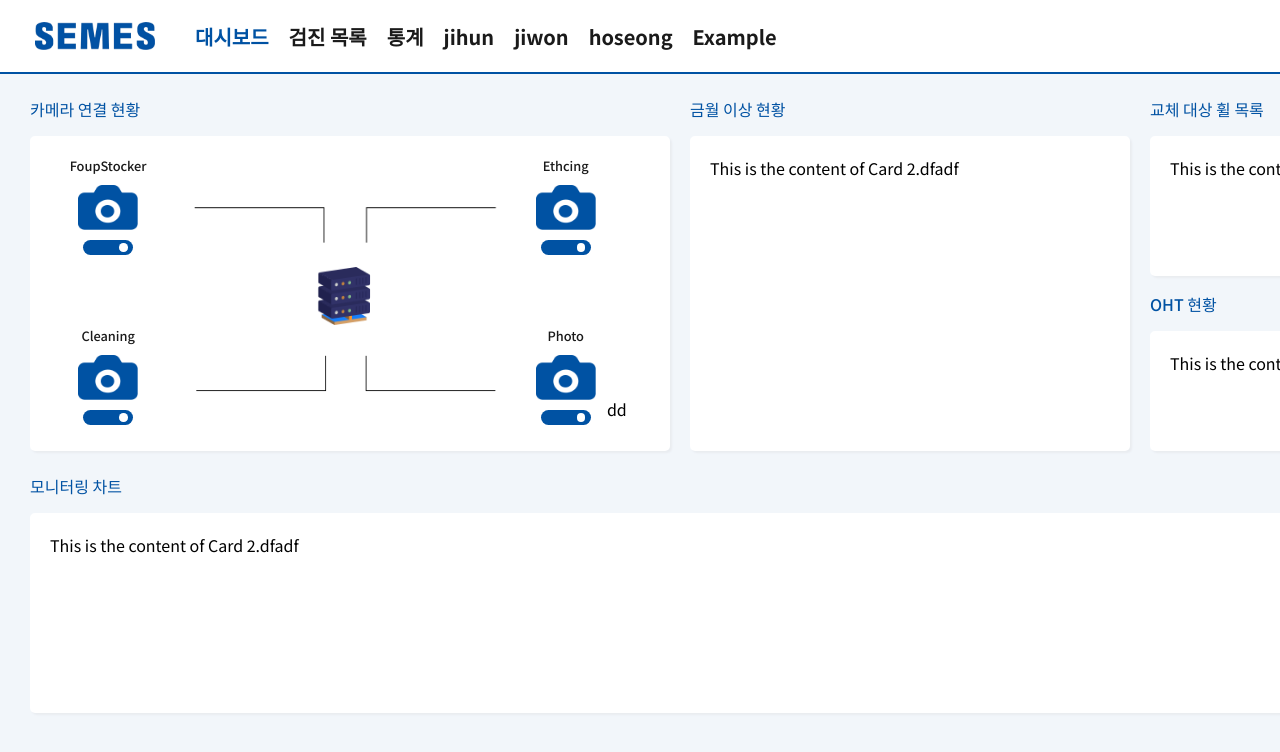
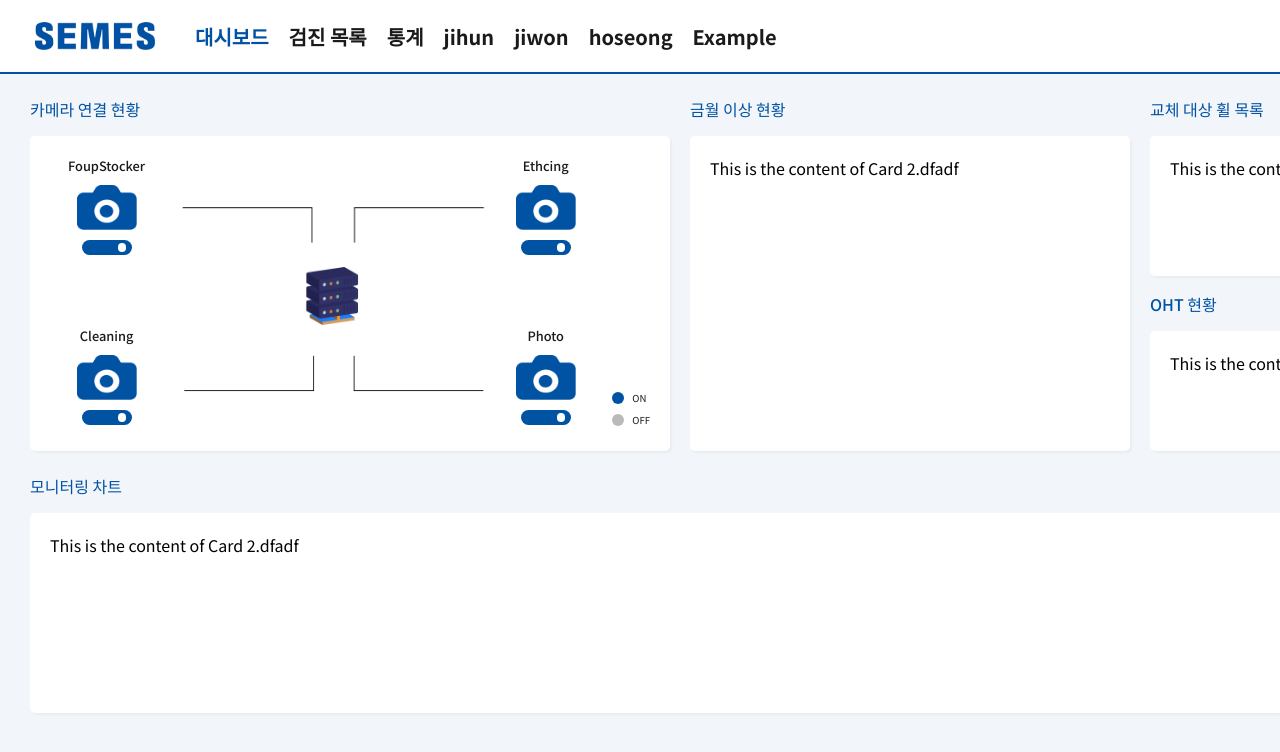
Before and after one commit to luke1546/Sebakwi, a React (Create React App) app in the folder Sebakwi-fe/: page / in a window 1280 px wide. Shown: the top 752 px of the page. Built offline with nearby package versions, Linux system fonts and the light colour scheme.

Commit message:
[feat] 24.05.02 카메라 연결  api 코드 틀  작성

```diff
--- a/Sebakwi-fe/package.json
+++ b/Sebakwi-fe/package.json
@@ -11,6 +11,7 @@
     "@types/node": "^16.18.96",
     "@types/react": "^18.2.79",
     "@types/react-dom": "^18.2.25",
+    "axios": "^1.6.8",
     "react": "^18.2.0",
     "react-dom": "^18.2.0",
     "react-router-dom": "^6.22.3",
--- a/Sebakwi-fe/src/components/Camera/Camera.tsx
+++ b/Sebakwi-fe/src/components/Camera/Camera.tsx
@@ -1,14 +1,27 @@
 import React, { useState } from 'react';
 import * as Styled from './Camera_style';
+// import axios from 'axios';
 
 // api 연결 고려해서 다시 짜기
+// api 받아오기(props로 전달됨)
+// 연결되면 파랑색, 아니면 회색
+// api 보내기
 
-type Camera = {
+type CameraTitle = {
   title: string;
 };
 
-export default function Camera({ title }: Camera) {
+export default function Camera({ title }: CameraTitle) {
   const [isActive, setIsActive] = useState(true);
+
+  // function toggleIsActive() {
+  //   axios
+  //     .post('', { id: title.toLowerCase(), status: isActive ? 0 : 1 })
+  //     .then((res) => {
+  //       setIsActive(!isActive);
+  //     })
+  //     .catch((err) => console.error('Error : ', err));
+  // }
 
   return (
     <Styled.CameraContainer>
@@ -17,17 +30,8 @@ export default function Camera({ title }: Camera) {
         {isActive ? (
           <img src="/images/cameraBlue.png" alt="cameraBlue" width={60} height={45} />
         ) : (
-          <img src="/images/cameraGrey.png" alt="cameraGrey" width={60} height={45} color="red" />
+          <img src="/images/cameraGrey.png" alt="cameraGrey" width={60} height={45} />
         )}
-        {/* <img
-          src="/images/cameraBlue.png"
-          alt="cameraIcon"
-          style={{ color: isActive ? 'blue' : 'red' }}
-          width={60}
-          height={45}
-        /> */}
-
-        {/* <img src="/images/cameraBlue.png" alt="cameraBlue" width={60} height={45} /> */}
       </Styled.CameraImage>
       <Styled.ToggleSwitch>
         <Styled.CheckBox
--- a/Sebakwi-fe/src/pages/Dashboard/CameraConnect/CameraConnect.tsx
+++ b/Sebakwi-fe/src/pages/Dashboard/CameraConnect/CameraConnect.tsx
@@ -1,7 +1,24 @@
 import Camera from 'components/Camera/Camera';
 import * as Styled from './CameraConnect_style';
+import { PALETTE } from 'styles';
+// import { useState } from 'react';
+// import axios from 'axios';
+
+// 카메라 연결현황 api 받고 props로 전달해주기(styled도)
 
 export default function CameraConnect() {
+  // const [cameras, setCameras] = useState([]);
+
+  // isActive 상태가 변경될 때마다 실행
+  // useEffect(() => {
+  //   axios
+  //     .get('')
+  //     .then((response) => {
+  //       setCameras(response.data); // 불러온 cameras 상태를 저장
+  //     })
+  //     .catch((err) => console.error('Error: ', err));
+  // }, []);
+
   return (
     <Styled.Container>
       <Styled.FoupStocker>
@@ -16,10 +33,25 @@ export default function CameraConnect() {
       <Styled.Photo>
         <Camera title="Photo"></Camera>
       </Styled.Photo>
+      {/* api 연결 후 */}
+      {/* {cameras.map((camera) => {
+        <Styled.CameraWrapper id={camera.id}>
+          <Camera title={camera.id.toUpperCase()} isActive={camera.status === 1} />
+        </Styled.CameraWrapper>
+      })} */}
       <Styled.ConnectLine>
         <img src="images/cameraConnection.png" alt="cameraline" width={330} height={230} />
       </Styled.ConnectLine>
-      <Styled.ColorInfo>dd</Styled.ColorInfo>
+      <Styled.Info>
+        <Styled.ColorInfo>
+          <Styled.InfoCircle color={PALETTE.MAIN_BLUE}></Styled.InfoCircle>
+          <Styled.InfoText>ON</Styled.InfoText>
+        </Styled.ColorInfo>
+        <Styled.ColorInfo>
+          <Styled.InfoCircle color={PALETTE.LIGHT_BLACK}></Styled.InfoCircle>
+          <Styled.InfoText>OFF</Styled.InfoText>
+        </Styled.ColorInfo>
+      </Styled.Info>
     </Styled.Container>
   );
 }
--- a/Sebakwi-fe/src/pages/Dashboard/CameraConnect/CameraConnect_style.tsx
+++ b/Sebakwi-fe/src/pages/Dashboard/CameraConnect/CameraConnect_style.tsx
@@ -1,5 +1,5 @@
-import styled from 'styled-components';
-import { PALETTE } from 'styles';
+import styled, { css } from 'styled-components';
+import { Noto_Sans_KR, PALETTE } from 'styles';
 
 export const Container = styled.div`
   display: grid;
@@ -40,6 +40,38 @@ export const Photo = styled(CameraComponent)`
   margin-top: 100px;
 `;
 
+// api 연결 후 styled-component 조건부 스타일링
+// export const CameraWraaper = styled(CameraComponent)`
+//   ${(props) =>
+//     props.id === 'FoupStocker' &&
+//     css`
+//       grid-column: 1 / 2;
+//       grid-row: 1 / 2;
+//       margin-bottom: 10px;
+//     `}
+//   ${(props) =>
+//     props.id === 'Etching' &&
+//     css`
+//       grid-column: 7 / 8;
+//       grid-row: 1 / 2;
+//       margin-bottom: 10px;
+//     `}
+//     ${(props) =>
+//     props.id === 'Cleaning' &&
+//     css`
+//       grid-column: 1 / 2;
+//       grid-row: 2 / 3;
+//       margin-top: 100px;
+//     `}
+//     ${(props) =>
+//     props.id === 'Photo' &&
+//     css`
+//       grid-column: 7 / 8;
+//       grid-row: 2 / 3;
+//       margin-top: 100px;
+//     `}
+// `;
+
 export const ConnectLine = styled.div`
   grid-column: 3 / 7;
   grid-row: 1 / 4;
@@ -47,12 +79,31 @@ export const ConnectLine = styled.div`
   margin-right: 10px;
 `;
 
-export const ColorInfo = styled.div`
+// OFF, ON INFO
+export const Info = styled.div`
   grid-column: 8 / 9;
   grid-row: 3 / 4;
-  /* width: 30px;
-  height: 50px;
-  position: absolute; // 상대적 위치 조정
-  right: 0;
-  margin-right: 20px; // 오른쪽에서 20px 떨어진 곳 */
+  display: flex;
+  flex-direction: column;
+  gap: 8px;
+  margin-left: 50px;
 `;
+
+export const ColorInfo = styled.div`
+  display: flex;
+  align-items: center;
+  gap: 8px;
+`;
+
+export const InfoCircle = styled.div<{ color: string }>`
+  border-radius: 50px;
+  background-color: ${(props) => props.color};
+  width: 12px;
+  height: 12px;
+`;
+
+export const InfoText = styled.span`
+  color: ${PALETTE.MAIN_BLACK};
+  font-family: ${Noto_Sans_KR.medium.weight};
+  font-size: 0.6rem;
+`;
```
Also changed, not shown: 2 other files (tests, documents, lock files or other folders).
